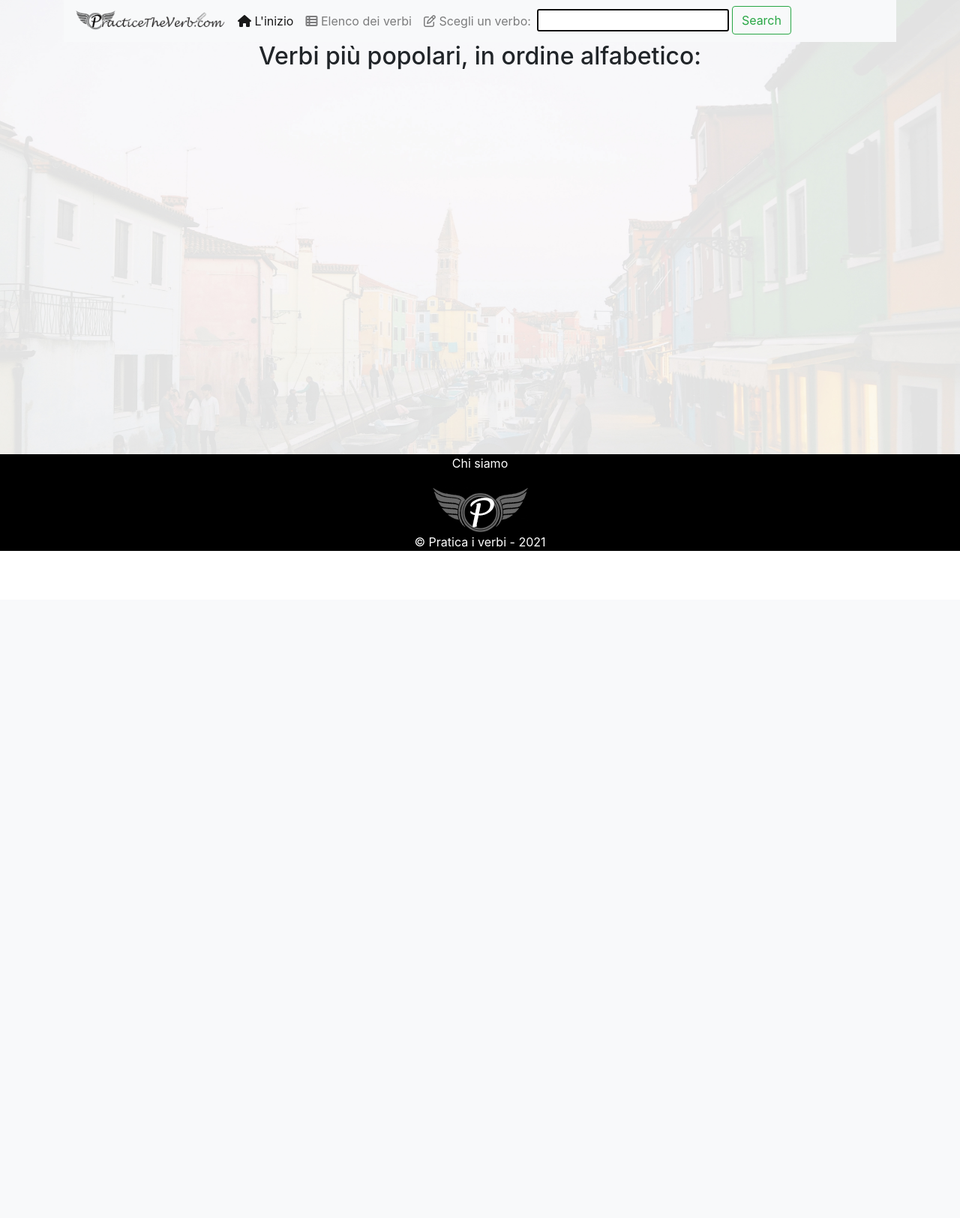
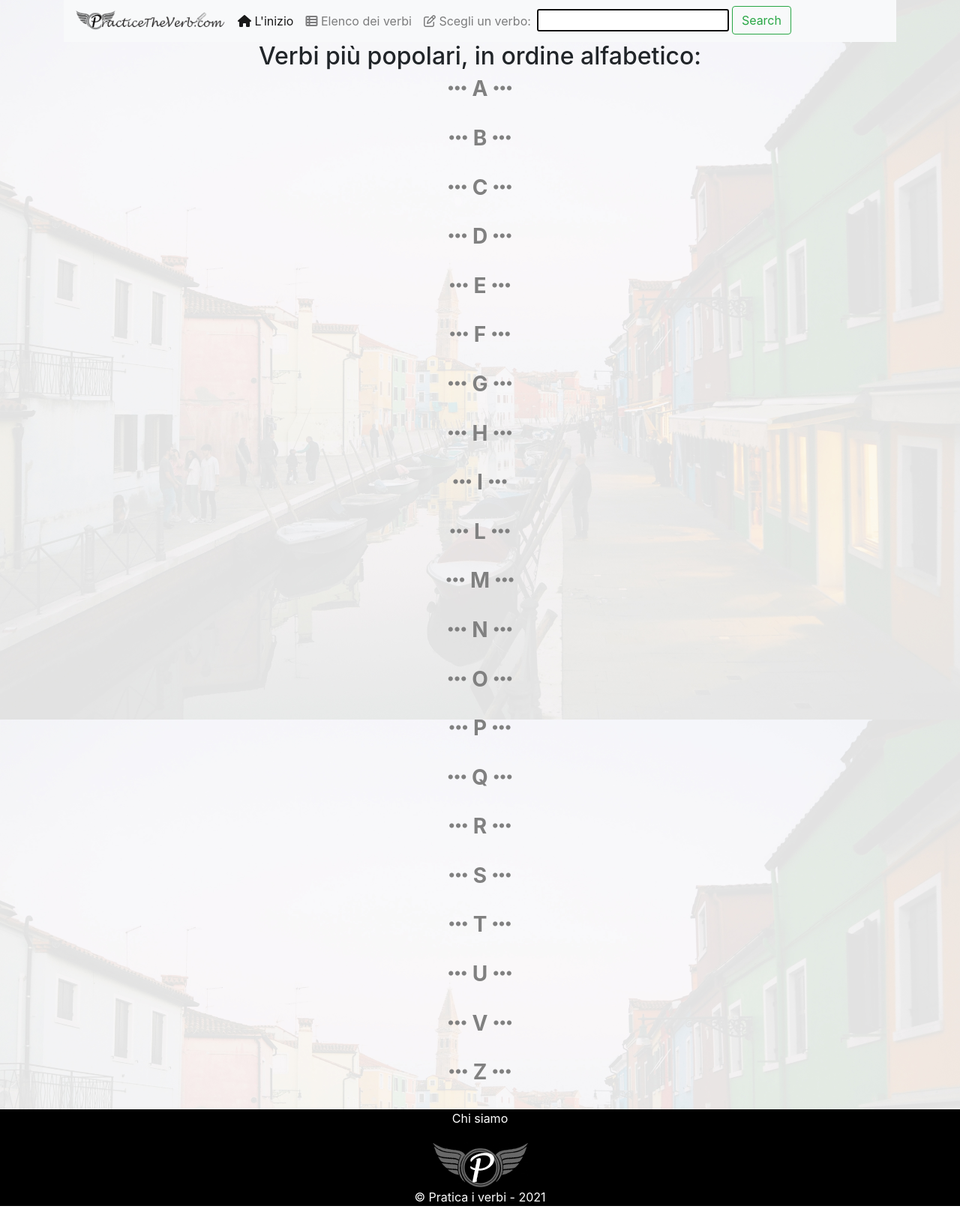
Before and after one commit to raphaelcordon/Verbi, a Flask app: page /italianoMain in a window 1280 px wide. Shown: the whole page at 75% size. Before the commit the page ends 735 px from the top, so only its background shows below. Run offline with Flask 2, Linux system fonts and the light colour scheme; data that the repository does not hold is empty; some libraries are stand-ins or nearby versions.

Commit message:
Update italianoMain.html

```diff
--- a/templates/italiano/italianoMain.html
+++ b/templates/italiano/italianoMain.html
@@ -6,7 +6,7 @@
     <div class="container">
         <h2 class="text-center">Verbi più popolari, in ordine alfabetico:</h2>
         {% for letter in sequence %}
-
+        <h3 class="greyColor text-center"> <i class="fas fa-ellipsis-h"></i>  <b>{{ letter|capitalize }}</b>  <i class="fas fa-ellipsis-h"></i> </h3>
             {% for item in verbi|map(attribute='verbo')|unique|list|sort %}
                 {% if item[0] == letter %}
                     <a href="{{ url_for('ita.italianoVerbo', verbo=item) }}">
```
